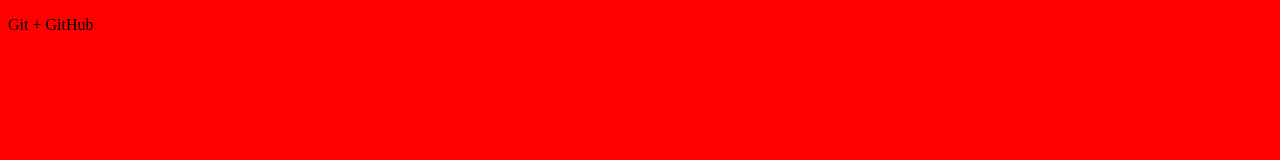
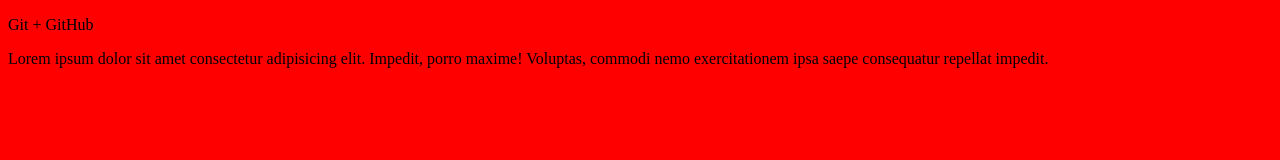
Before and after one commit to ComandanteChu/gitTest, a plain HTML site: page index.html in a window 1280 px wide. Drawn offline with Linux system fonts and the light colour scheme.

Commit message:
first changes

```diff
--- a/index.html
+++ b/index.html
@@ -8,5 +8,6 @@
 </head>
 <body>
     <p>Git + GitHub</p>
+    <p>Lorem ipsum dolor sit amet consectetur adipisicing elit. Impedit, porro maxime! Voluptas, commodi nemo exercitationem ipsa saepe consequatur repellat impedit.</p>
 </body>
 </html>
```
